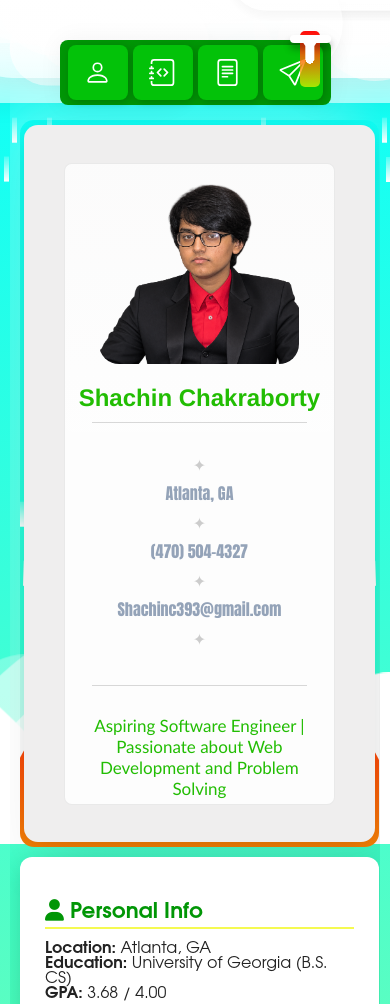
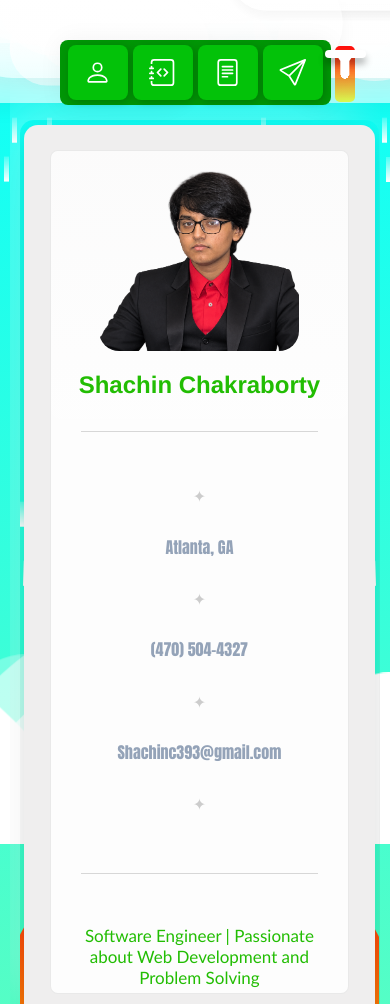
Before and after one commit to XShachin/CVWebsite, a website: page index.html in a window 390 px wide. Shown: the top 1004 px of the page. Drawn offline with Linux system fonts and the light colour scheme.

Commit message:
fixed mobile layer

```diff
--- a/css/style.css
+++ b/css/style.css
@@ -859,7 +859,7 @@
      ========================================== */
 
   .sidenav {
-    position: 26px !important;
+    position: -20px !important;
     transform: translateY(-50%);
 
     /* Remove desktop/mobile side positioning */
@@ -930,6 +930,7 @@
   .profile-content {
     width: 98% !important;
     max-width: 100% !important;
+    height: 100%;
 
     z-index: 2 !important;
 
@@ -949,10 +950,8 @@
 
     align-items: center !important;
 
-    width: 100% !important;
-    max-width: 100% !important;
-
-    height: auto !important;
+    width: 110% !important;
+    margin: -15px;
 
     box-sizing: border-box;
   }
@@ -1077,8 +1076,8 @@
   .switch {
     position: fixed !important;
 
-    top: -0.3%;
-    left: 80%;
+    top: 0.2%;
+    left: 90%;
 
     z-index: 2000 !important;
   }
--- a/index.html
+++ b/index.html
@@ -141,7 +141,7 @@
             <p>Shachinc393@gmail.com</p>
             <p class = "star">✦</p>
             <div class="hline"></div>
-            <p class="tagline">Aspiring Software Engineer | Passionate about Web Development and Problem Solving</p>
+            <p class="tagline">Software Engineer | Passionate about Web Development and Problem Solving</p>
           </nav>
         </div>
       </div>
```
